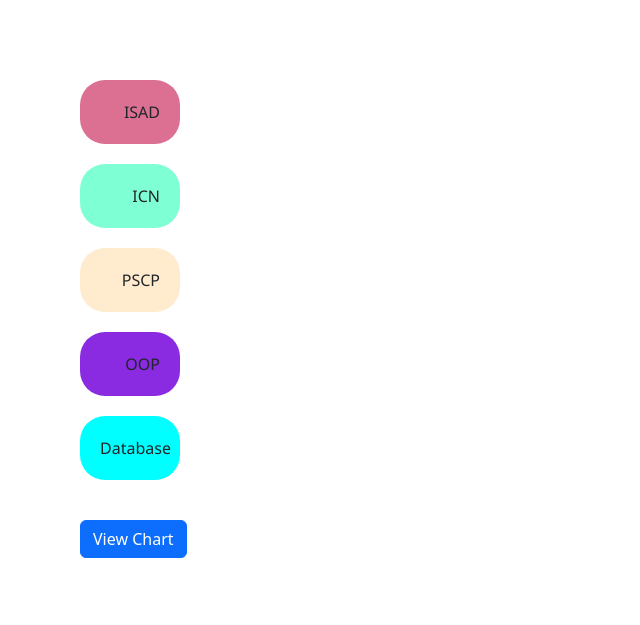
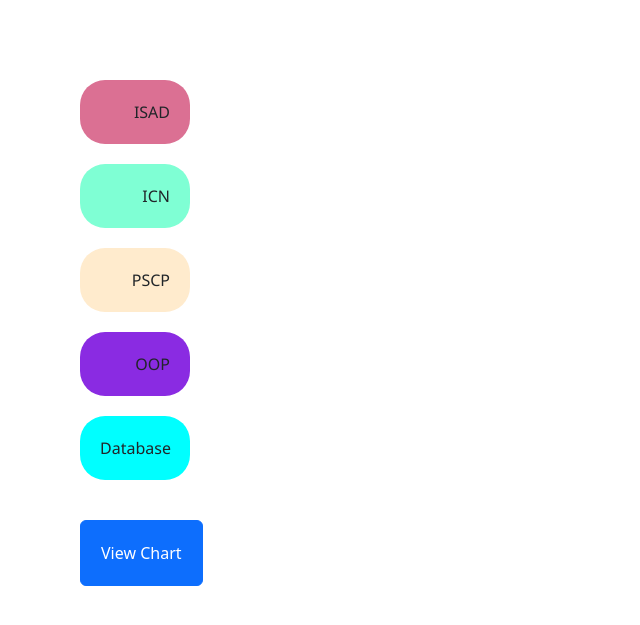
Before and after one commit to Bonbonbonsai/WebProgramming, a PHP site: page / in a window 1280 px wide. Shown: the top 625 px of the page, without its empty margins (0-640 px from the left). Run offline with PHP 8.4, Linux system fonts and the light colour scheme.

Commit message:
lab 3 little change

```diff
--- a/lab3/3/index.html
+++ b/lab3/3/index.html
@@ -2,12 +2,13 @@
 <head>
     <meta charset="UTF-8">
     <meta name="viewport" content="width=device-width, initial-scale=1.0">
-    <title>Document</title>
+    <title>3</title>
     <link rel="preconnect" href="https://fonts.googleapis.com">
     <link rel="preconnect" href="https://fonts.gstatic.com" crossorigin>
-    <link href="https://fonts.googleapis.com/css2?family=Noto+Sans&family=Noto+Sans+Buhid&family=Noto+Sans+Display:wght@800&family=Noto+Sans+Symbols&display=swap" rel="stylesheet">
+    <link href="https://fonts.googleapis.com/css2?family=Noto+Sans:wght@400;900&display=swap" rel="stylesheet">
+    <link href="https://cdn.jsdelivr.net/npm/bootstrap@5.3.2/dist/css/bootstrap.min.css" rel="stylesheet"
+    integrity="sha384-T3c6CoIi6uLrA9TneNEoa7RxnatzjcDSCmG1MXxSR1GAsXEV/Dwwykc2MPK8M2HN" crossorigin="anonymous">
     <link rel="stylesheet" href="style.css">
-    <link href="https://cdn.jsdelivr.net/npm/bootstrap@5.3.2/dist/css/bootstrap.min.css" rel="stylesheet" integrity="sha384-T3c6CoIi6uLrA9TneNEoa7RxnatzjcDSCmG1MXxSR1GAsXEV/Dwwykc2MPK8M2HN" crossorigin="anonymous">
     <script src="script.js"></script>
 </head>
 <body>
@@ -16,6 +17,6 @@
     <div class="rec3">PSCP</div>
     <div class="rec4">OOP</div>
     <div class="rec5">Database</div>
-    <input type="button" onclick="viewChart()" class="btn btn-primary" value="View Chart" id="view-btn">
+    <input type="button" class="btn btn-primary" onclick="viewChart()" value="View Chart">
 </body>
 </html>
--- a/lab3/3/style.css
+++ b/lab3/3/style.css
@@ -1,4 +1,4 @@
-* , .btn-primary{
+* {
     font-family: 'Noto Sans', sans-serif;
     padding: 20px;
     margin: 20px;
@@ -7,7 +7,7 @@
 .rec1 {
     background-color: palevioletred;
     border-radius: 25px;
-    width: 100px;
+    width: 110px;
     text-align: right;
     animation: rec1moveToRight 1s forwards paused;
 }
@@ -15,7 +15,7 @@
 .rec2 {
     background-color: aquamarine;
     border-radius: 25px;
-    width: 100px;
+    width: 110px;
     text-align: right;
     animation: rec2moveToRight 1s forwards paused;
 }
@@ -23,7 +23,7 @@
 .rec3 {
     background-color: blanchedalmond;
     border-radius: 25px;
-    width: 100px;
+    width: 110px;
     text-align: right;
     animation: rec3moveToRight 1s forwards paused;
 }
@@ -31,7 +31,7 @@
 .rec4 {
     background-color: blueviolet;
     border-radius: 25px;
-    width: 100px;
+    width: 110px;
     text-align: right;
     animation: rec4moveToRight 1s forwards paused;
 }
@@ -39,14 +39,14 @@
 .rec5 {
     background-color: aqua;
     border-radius: 25px;
-    width: 100px;
+    width: 110px;
     text-align: right;
     animation: rec5moveToRight 1s forwards paused;
 }
 
 @keyframes rec1moveToRight {
     from {
-        width: 100px;
+        width: 110px;
     } to {
         width: 200px;
     }
@@ -54,7 +54,7 @@
 
 @keyframes rec2moveToRight {
     from {
-        width: 100px;
+        width: 110px;
     } to {
         width: 500px;
     }
@@ -62,7 +62,7 @@
 
 @keyframes rec3moveToRight {
     from {
-        width: 100px;
+        width: 110px;
     } to {
         width: 300px;
     }
@@ -70,7 +70,7 @@
 
 @keyframes rec4moveToRight {
     from {
-        width: 100px;
+        width: 110px;
     } to {
         width: 400px;
     }
@@ -78,8 +78,14 @@
 
 @keyframes rec5moveToRight {
     from {
-        width: 100px;
+        width: 110px;
     } to {
         width: 350px;
     }
 }
+
+.btn-primary {
+    padding: 20px;
+    margin: 20px;
+    margin-left: 20px;
+}
```
